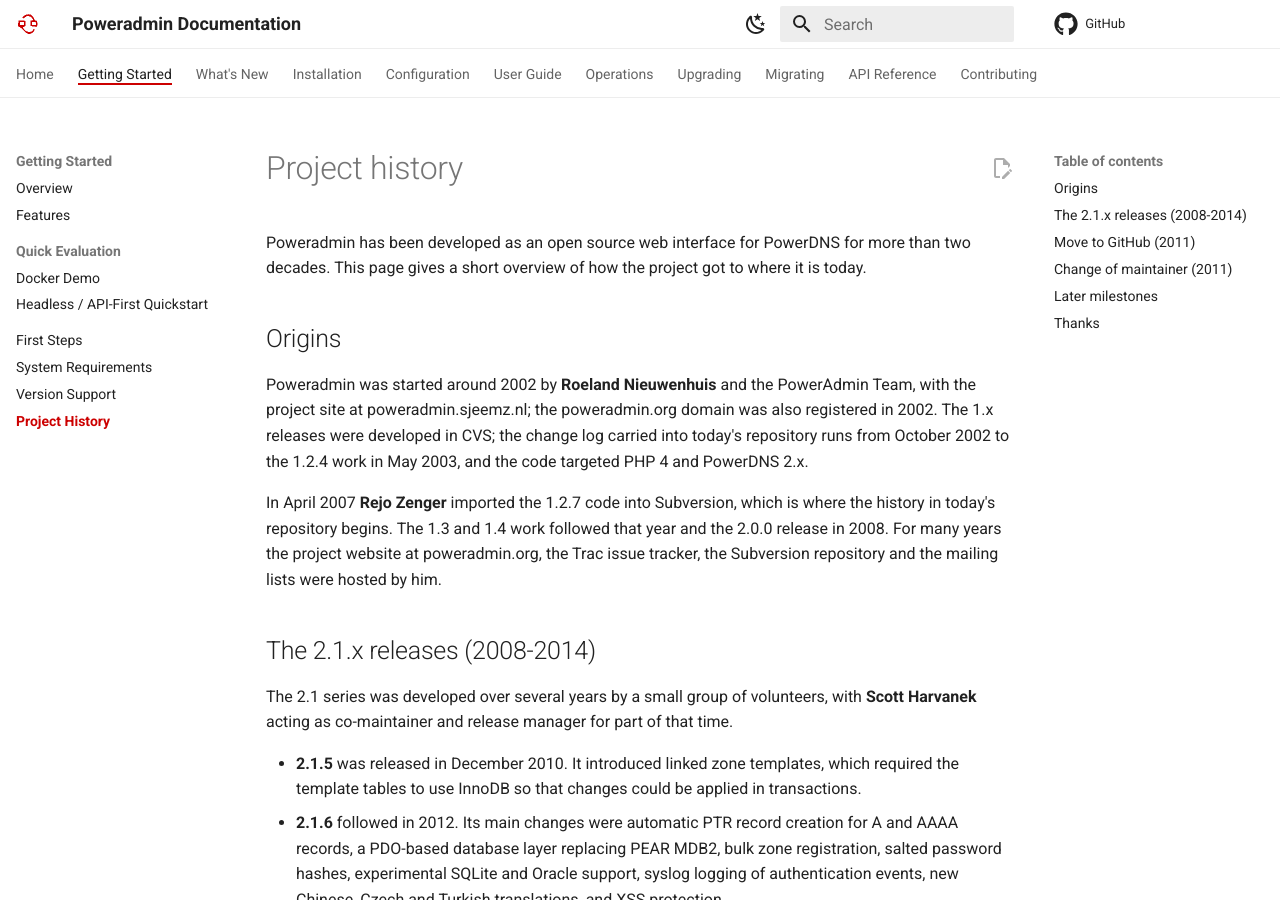
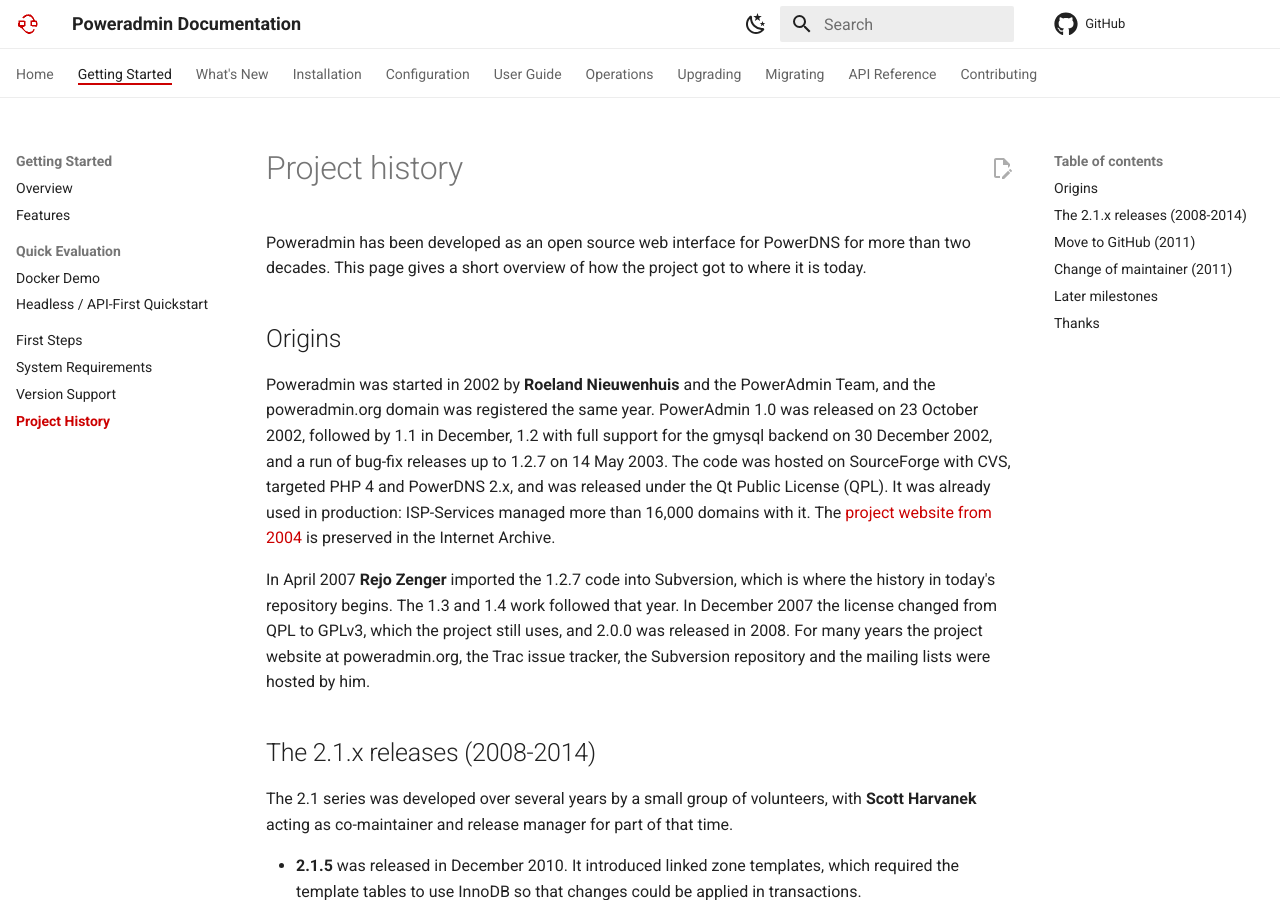
Before and after one commit to poweradmin/poweradmin-docs, an MkDocs documentation site: the page built from docs/getting-started/history.md, in a window 1280 px wide and 900 px high. Built offline with MkDocs 1.6.1 and Material for MkDocs 9.7.7, drawn with Linux system fonts in a browser that asks for light colours; comment, search, counter and statistics services are not loaded; some of the changed text lies outside the part shown.

Commit message:
docs(history): date the 1.x releases from the archived 2004 site and drop the dead sjeemz.nl reference (#14)

```diff
--- a/docs/getting-started/history.md
+++ b/docs/getting-started/history.md
@@ -4,9 +4,9 @@
 
 ## Origins
 
-Poweradmin was started around 2002 by **Roeland Nieuwenhuis** and the PowerAdmin Team, with the project site at poweradmin.sjeemz.nl; the poweradmin.org domain was also registered in 2002. The 1.x releases were developed in CVS; the change log carried into today's repository runs from October 2002 to the 1.2.4 work in May 2003, and the code targeted PHP 4 and PowerDNS 2.x.
+Poweradmin was started in 2002 by **Roeland Nieuwenhuis** and the PowerAdmin Team, and the poweradmin.org domain was registered the same year. PowerAdmin 1.0 was released on 23 October 2002, followed by 1.1 in December, 1.2 with full support for the gmysql backend on 30 December 2002, and a run of bug-fix releases up to 1.2.7 on 14 May 2003. The code was hosted on SourceForge with CVS, targeted PHP 4 and PowerDNS 2.x, and was released under the Qt Public License (QPL). It was already used in production: ISP-Services managed more than 16,000 domains with it. The [project website from 2004](https://web.archive.org/web/20040828180319/http://poweradmin.org/) is preserved in the Internet Archive.
 
-In April 2007 **Rejo Zenger** imported the 1.2.7 code into Subversion, which is where the history in today's repository begins. The 1.3 and 1.4 work followed that year and the 2.0.0 release in 2008. For many years the project website at poweradmin.org, the Trac issue tracker, the Subversion repository and the mailing lists were hosted by him.
+In April 2007 **Rejo Zenger** imported the 1.2.7 code into Subversion, which is where the history in today's repository begins. The 1.3 and 1.4 work followed that year. In December 2007 the license changed from QPL to GPLv3, which the project still uses, and 2.0.0 was released in 2008. For many years the project website at poweradmin.org, the Trac issue tracker, the Subversion repository and the mailing lists were hosted by him.
 
 ## The 2.1.x releases (2008-2014)
 
@@ -42,7 +42,7 @@
 
 ## Thanks
 
-Many people have contributed code, testing, translations and infrastructure over the years. From the early years, thanks go in particular to Roeland Nieuwenhuis and the original PowerAdmin Team, [Rejo Zenger](https://github.com/rejozenger), [Scott Harvanek](https://github.com/mgob), [Peter Beernink](https://github.com/pbeernink), Okky Octaviano and [Fabian Dammekens](https://github.com/fdammeke).
+Many people have contributed code, testing, translations and infrastructure over the years. From the early years, thanks go in particular to Roeland Nieuwenhuis and the original PowerAdmin Team, Dennis Roos (log view, master and supermaster creation, PowerDNS control functions), Benny Amorsen (the PostgreSQL version of 1.2.7), [Rejo Zenger](https://github.com/rejozenger), [Scott Harvanek](https://github.com/mgob), [Peter Beernink](https://github.com/pbeernink), Okky Octaviano and [Fabian Dammekens](https://github.com/fdammeke).
 
 The 2.x releases gained a lot from outside contributions: [Arsen Stasic](https://github.com/stasic) (DNSSEC and automatic PTR records), [Alex Fisher](https://github.com/alexjfisher) (LDAP authentication and logging), [Keenan Tims](https://github.com/ktims) (rectify-zone handling), [Josh Soref](https://github.com/jsoref) (record validation and spelling fixes), [Jeroen Boonstra](https://github.com/JeroenBo) (the Vagrant development VM), [Shin Sterneck](https://github.com/shinsterneck) (LUA records), [DecentM](https://github.com/DecentM) (the modern theme), [jAHu](https://github.com/j4Hu) (PHP 7.3 and OpenSSL support), [Max Base](https://github.com/BaseMax) (PHP 8 fixes), and [bynicolas](https://github.com/bynicolas) and [Lennie](https://github.com/Lennie) (DNSSEC fixes).
 
```
